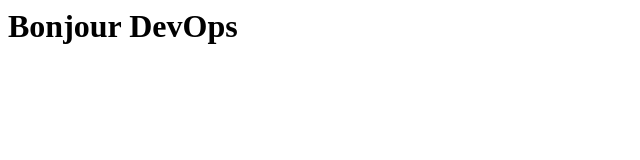
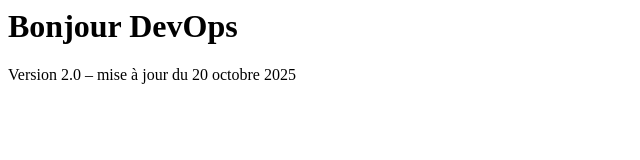
Before and after one commit to nmessaoudi-1968/tp-git-intro, a plain HTML site: page index.html in a window 1280 px wide. Shown: the whole page, without its empty margins (0-640 px from the left). Drawn offline with Linux system fonts and the light colour scheme.

Commit message:
Mise à jour : version 2.0 du projet

```diff
--- a/index.html
+++ b/index.html
@@ -1 +1,2 @@
 <h1>Bonjour DevOps</h1>
+<p>Version 2.0 – mise à jour du 20 octobre 2025</p>
```
Also changed, not shown: 1 other file.
